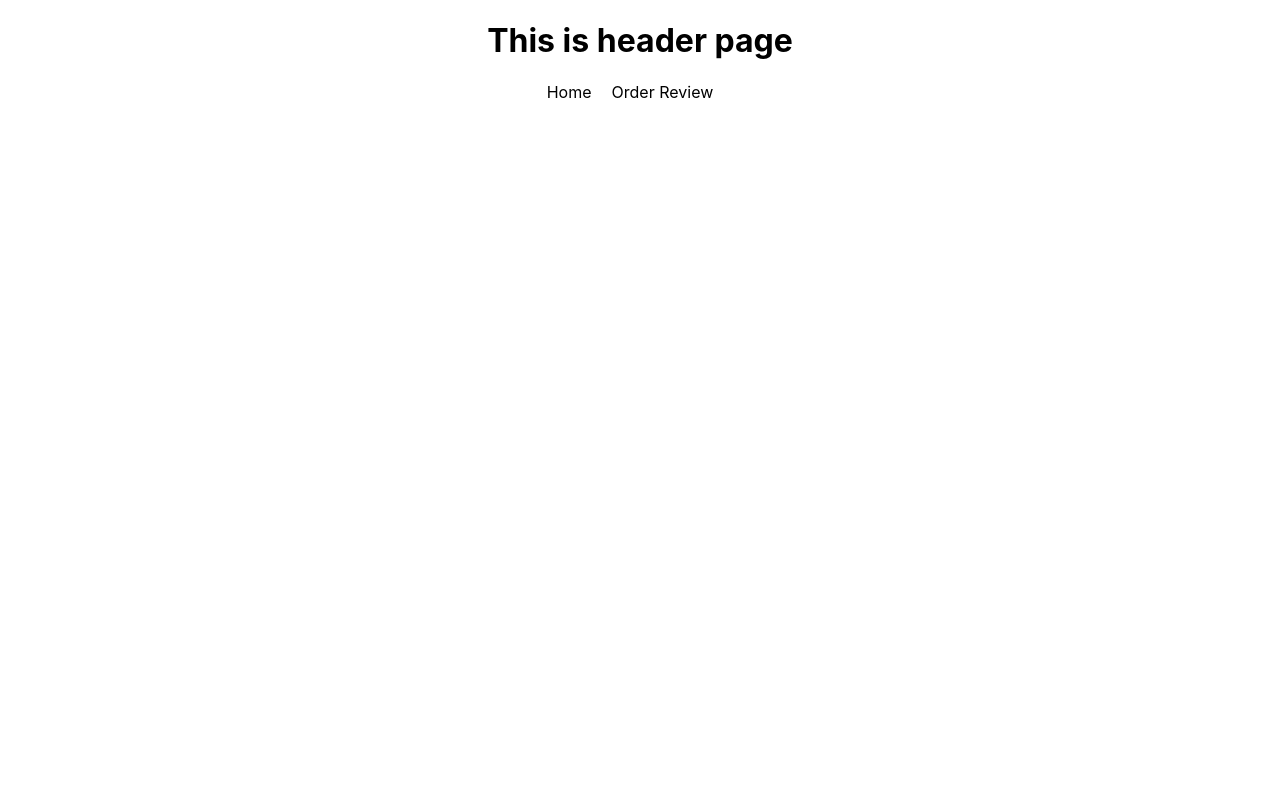
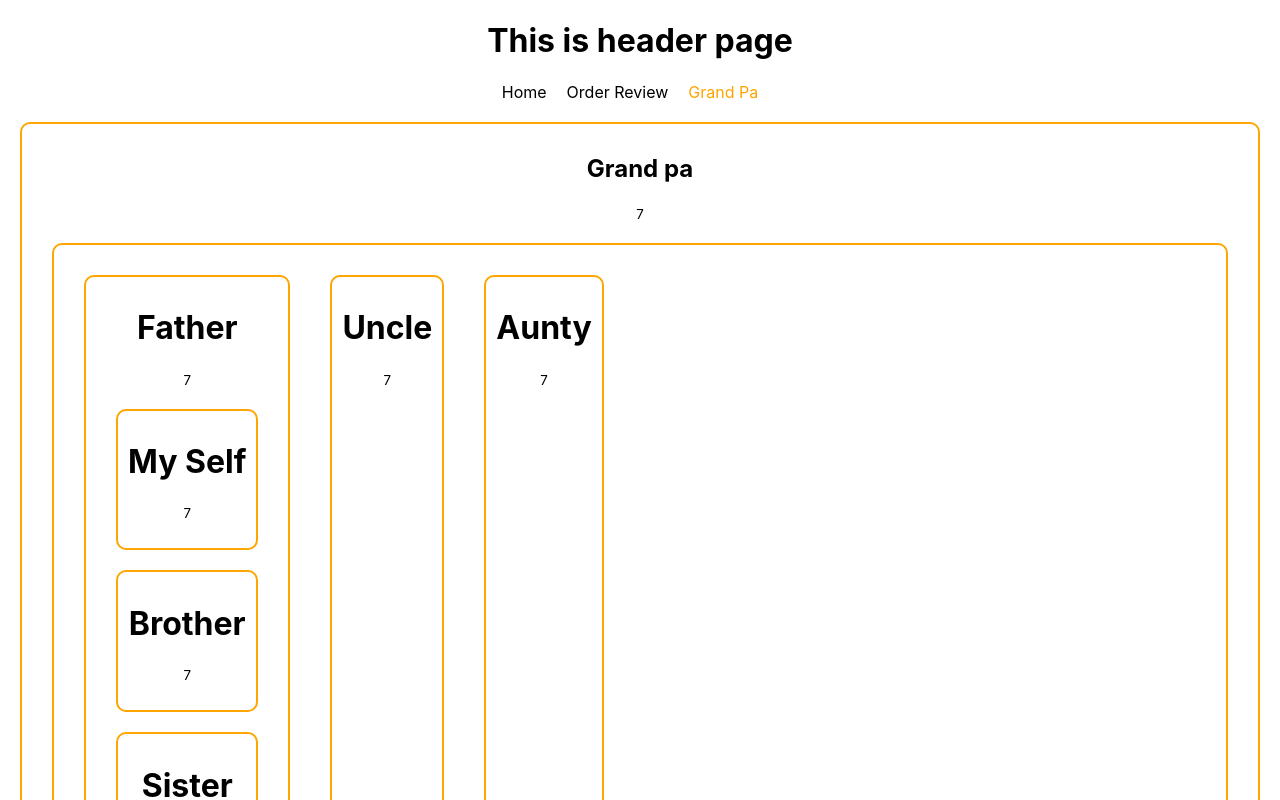
Before and after one commit to Shahriyar-Hosen/tshirt-mania, a React (Create React App) app: page /grandpa in a window 1280 px wide. Shown: the top 800 px of the page. Built offline with nearby package versions, Linux system fonts and the light colour scheme.

Commit message:
Family Tree and share same data

```diff
--- a/src/App.js
+++ b/src/App.js
@@ -1,5 +1,6 @@
 import { Route, Routes } from "react-router-dom";
 import "./App.css";
+import GrandPa from "./Components/GrandPa/GrandPa";
 import Header from "./Components/Header/Header";
 import Home from "./Components/Home/Home";
 import OrderReview from "./Components/OrderReview/OrderReview";
@@ -15,6 +16,7 @@
           path="/orderreview"
           element={<OrderReview></OrderReview>}
         ></Route>
+        <Route path="/grandpa" element={<GrandPa></GrandPa>}></Route>
       </Routes>
     </div>
   );
--- a/src/Components/Aunty/Aunty.js
+++ b/src/Components/Aunty/Aunty.js
@@ -1,10 +1,11 @@
 import React from "react";
 import "./Aunty.css";
 
-const Aunty = () => {
+const Aunty = ({house}) => {
   return (
     <div>
       <h1>Aunty</h1>
+      <p><small>{house}</small></p>
     </div>
   );
 };
--- a/src/Components/Brother/Brother.js
+++ b/src/Components/Brother/Brother.js
@@ -1,10 +1,11 @@
 import React from 'react';
 import './Brother.css'
 
-const Brother = () => {
+const Brother = ({ house }) => {
     return (
         <div>
             <h1>Brother</h1>
+            <p><small>{ house }</small></p>
         </div>
     );
 };
--- a/src/Components/Father/Father.js
+++ b/src/Components/Father/Father.js
@@ -1,12 +1,21 @@
-import React from 'react';
-import './Father.css'
+import React from "react";
+import Brother from "../Brother/Brother";
+import MySelf from "../MySelf/MySelf";
+import Sister from "../Sister/Sister";
+import "./Father.css";
 
-const Father = () => {
-    return (
-        <div>
-            <h1>Father</h1>
-        </div>
-    );
+const Father = ({ house }) => {
+  return (
+    <div>
+      <h1>Father</h1>
+      <p>
+        <small>{house}</small>
+      </p>
+        <MySelf  house={house}></MySelf>
+        <Brother  house={house}></Brother>
+        <Sister  house={house}></Sister>
+    </div>
+  );
 };
 
 export default Father;
--- a/src/Components/GrandPa/GrandPa.css
+++ b/src/Components/GrandPa/GrandPa.css
@@ -0,0 +1,6 @@
+.grand-pa, .grand-pa div{
+    border: 2px solid orange;
+    margin: 20px;
+    padding: 10px;
+    border-radius: 10px;
+}
--- a/src/Components/GrandPa/GrandPa.js
+++ b/src/Components/GrandPa/GrandPa.js
@@ -1,12 +1,24 @@
-import React from 'react';
-import './GrandPa.css'
+import React from "react";
+import Aunty from "../Aunty/Aunty";
+import Father from "../Father/Father";
+import Uncle from "../Uncle/Uncle";
+import "./GrandPa.css";
 
 const GrandPa = () => {
-    return (
-        <div>
-            <h1>Grand pa</h1>
+  const house = 7;
+  return (
+      <div  className="grand-pa">
+        <h2>Grand pa</h2>
+        <p>
+          <small>{house}</small>
+        </p>
+        <div  style={{ display: "flex" }}>
+          <Father house={house}></Father>
+          <Uncle house={house}></Uncle>
+          <Aunty house={house}></Aunty>
         </div>
-    );
+      </div>
+  );
 };
 
 export default GrandPa;
--- a/src/Components/Header/Header.js
+++ b/src/Components/Header/Header.js
@@ -8,7 +8,8 @@
             <h1>This is header page</h1>
             <nav>
                 <CustomLink to='/'>Home</CustomLink>
-                <CustomLink to='orderreview'>Order Review</CustomLink>
+                <CustomLink to='/orderreview'>Order Review</CustomLink>
+                <CustomLink to='/grandpa'>Grand Pa</CustomLink>
             </nav>
         </div>
     );
--- a/src/Components/MySelf/MySelf.js
+++ b/src/Components/MySelf/MySelf.js
@@ -1,12 +1,15 @@
-import React from 'react';
-import './MySelf.css'
+import React from "react";
+import "./MySelf.css";
 
-const MySelf = () => {
-    return (
-        <div>
-            <h1>My Self</h1>
-        </div>
-    );
+const MySelf = ({ house }) => {
+  return (
+    <div>
+      <h1>My Self</h1>
+      <p>
+        <small>{house}</small>
+      </p>
+    </div>
+  );
 };
 
 export default MySelf;
--- a/src/Components/Sister/Sister.js
+++ b/src/Components/Sister/Sister.js
@@ -1,9 +1,10 @@
 import React from 'react';
 
-const Sister = () => {
+const Sister = ({ house }) => {
     return (
         <div>
             <h1>Sister</h1>
+            <p><small>{ house }</small></p>
         </div>
     );
 };
--- a/src/Components/Uncle/Uncle.js
+++ b/src/Components/Uncle/Uncle.js
@@ -1,10 +1,11 @@
 import React from "react";
 import "./Uncle.css";
 
-const Uncle = () => {
+const Uncle = ({house}) => {
   return (
     <div>
       <h1>Uncle</h1>
+      <p><small>{house}</small></p>
     </div>
   );
 };
```
